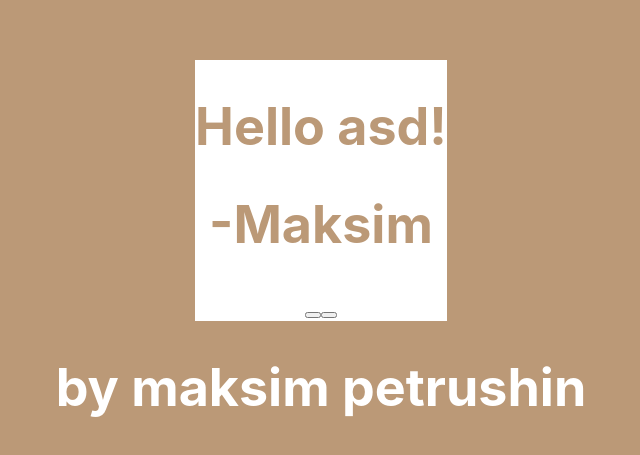
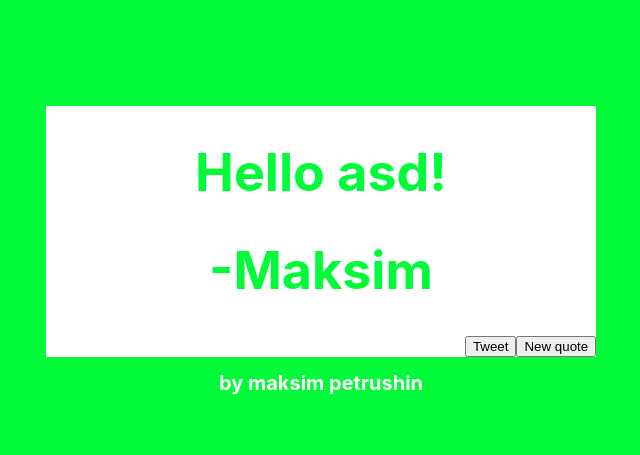
Before and after one commit to maksim-petrushin/randomQuoteGen, a React (Create React App) app: page / in a window 1280 px wide. Shown: the part 143-598 px from the top of the page, without its empty margins (319-959 px from the left). Built offline with nearby package versions, Linux system fonts and the light colour scheme.

Commit message:
color passed as state functionality implemented

```diff
--- a/src/App.css
+++ b/src/App.css
@@ -1,9 +1,3 @@
-@media (prefers-reduced-motion: no-preference) {
-  .App-logo {
-    animation: App-logo-spin infinite 20s linear;
-  }
-}
-
 .App-header {
   text-align: center;
   background-color: #bb9977;
@@ -15,15 +9,26 @@
   font-size: calc(10px + 2vmin);
   color: white;
 }
+.topPart{
+  height: 40%;
+}
 .quote {
   color: #bb9977;
+}
+.bottomPart{
+  display:flex;
+  flex-direction: row-reverse;
 }
 .author {
   color: #bb9977;
 }
+.frameBox {
+  width: 43%;
+  background-color: #ffffff;
+}
 
-.frameBox {
-  background-color: #ffffff;
+.maksimpetrushin{
+  font-size: 20px;
 }
 
 @keyframes App-logo-spin {
--- a/src/App.js
+++ b/src/App.js
@@ -1,14 +1,12 @@
-import logo from './logo.svg';
+
 import './App.css';
-import Frame from './components/Frame.js'
+import Window from './components/Window.js'
 
 function App() {
   return (
-      <div className="App-header">
-        <Frame/>
-        <h1>by maksim petrushin</h1>
+      <div>
+        <Window/>
       </div>
-
   );
 }
 
--- a/src/components/Frame.js
+++ b/src/components/Frame.js
@@ -7,11 +7,15 @@ export default class Frame extends React.Component{
 
     render(){
         return (
-        <div className="frameBox">
-            <h1 className="quote">Hello asd!</h1>
-            <h1 className="author">-Maksim</h1>
-            <button className="generate"></button>
-            <button className="twitter"></button>
+        <div className="frameBox" >
+            <div className="topPart">
+                <h1 className="quote" style={{color:this.props.currColor}}>Hello asd!</h1>
+                <h1 className="author" style={{color:this.props.currColor}}>-Maksim</h1>
+            </div>
+            <div className="bottomPart">
+                <button className="generate" onClick={this.props.handleClick}>New quote</button>
+                <button className="twitter">Tweet</button>
+            </div>
         </div>);
     }
 }
--- /dev/null
+++ b/src/components/Window.js
@@ -0,0 +1,26 @@
+
+import React from "react"
+import Frame from './Frame.js'
+import getColor from "../logic/ColorGetter.js"
+
+export default class App extends React.Component {
+  constructor(props){
+    super(props);
+    this.state = {
+        color: 88888
+    }
+    this.handleClick = this.handleClick.bind(this);
+  }
+  handleClick = function(){
+
+  };
+  render(){
+    let currColor  = getColor(this.state.color);
+    return (
+      <div  style={{backgroundColor:currColor}} className="App-header">
+        <Frame handleClick={this.handleClick} currColor={currColor}/>
+        <h1 className="maksimpetrushin">by maksim petrushin</h1>
+      </div>
+  );
+}
+}
--- /dev/null
+++ b/src/logic/ColorGetter.js
@@ -0,0 +1,40 @@
+export default function getColor(number){
+    let red = Math.floor(number/65536);
+    let green = Math.floor(number/256);
+    let blue = Math.floor(number%256);
+
+    let redTensPlace = getNumNotation(Math.floor(red/16));
+    let redOnesPlace = getNumNotation(Math.floor(red%16));
+
+    let greenTensPlace = getNumNotation(Math.floor(green/16));
+    let greenOnesPlace = getNumNotation(Math.floor(green%16));
+
+    let blueTensPlace = getNumNotation(Math.floor(blue/16));
+    let blueOnesPlace = getNumNotation(Math.floor(blue%16));
+
+    return "#"+redTensPlace+redOnesPlace+greenTensPlace+greenOnesPlace+blueTensPlace+blueOnesPlace;
+};
+
+let getNumNotation = (number) => {
+    if(number>=0 && number<=9){
+        return ""+number;
+    }
+    else if(number == 10){
+        return "a";
+    }
+    else if(number == 11){
+        return "b";
+    }
+    else if(number == 12){
+        return "c";
+    }
+    else if(number == 13){
+        return "d";
+    }
+    else if(number == 14){
+        return "e";
+    }
+    else {
+        return "f";
+    }
+};
```
